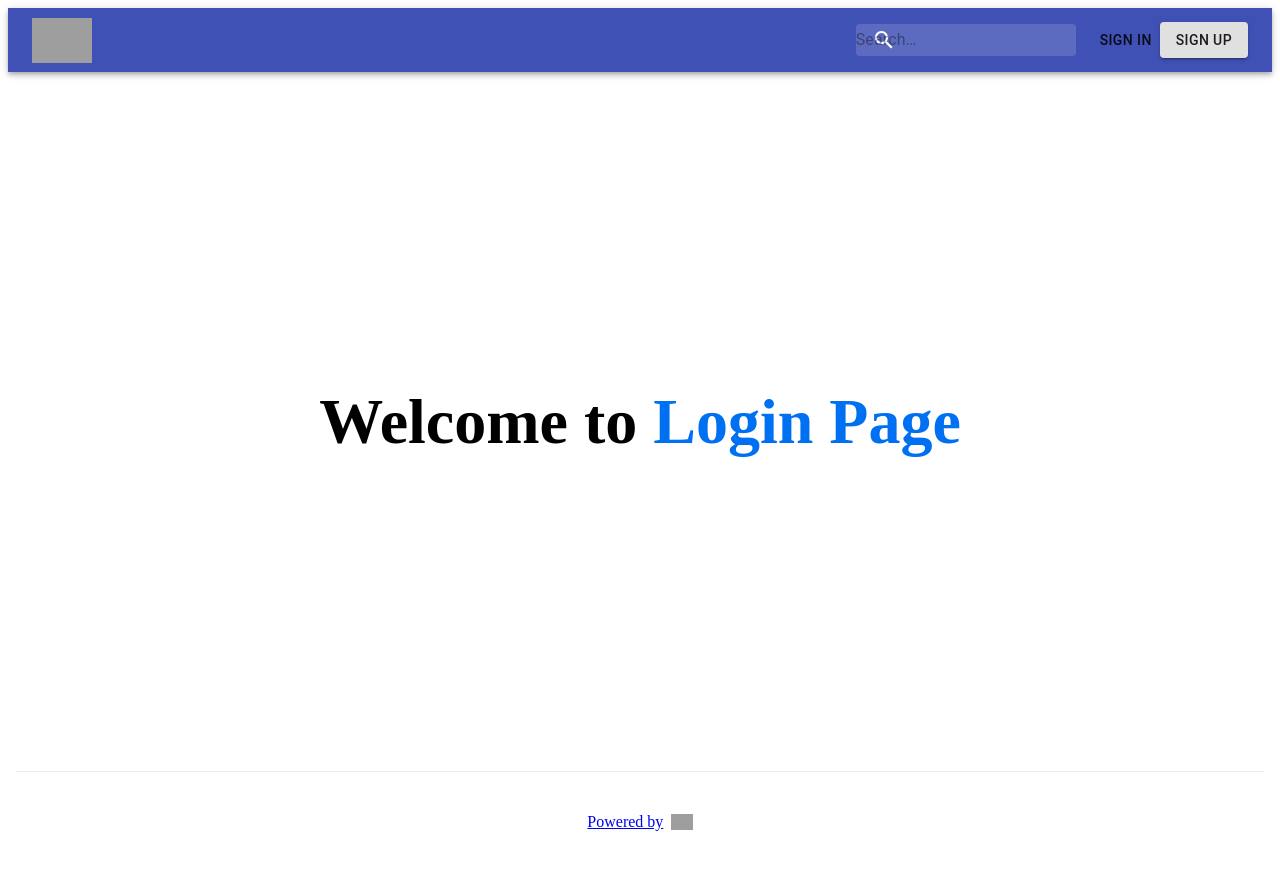
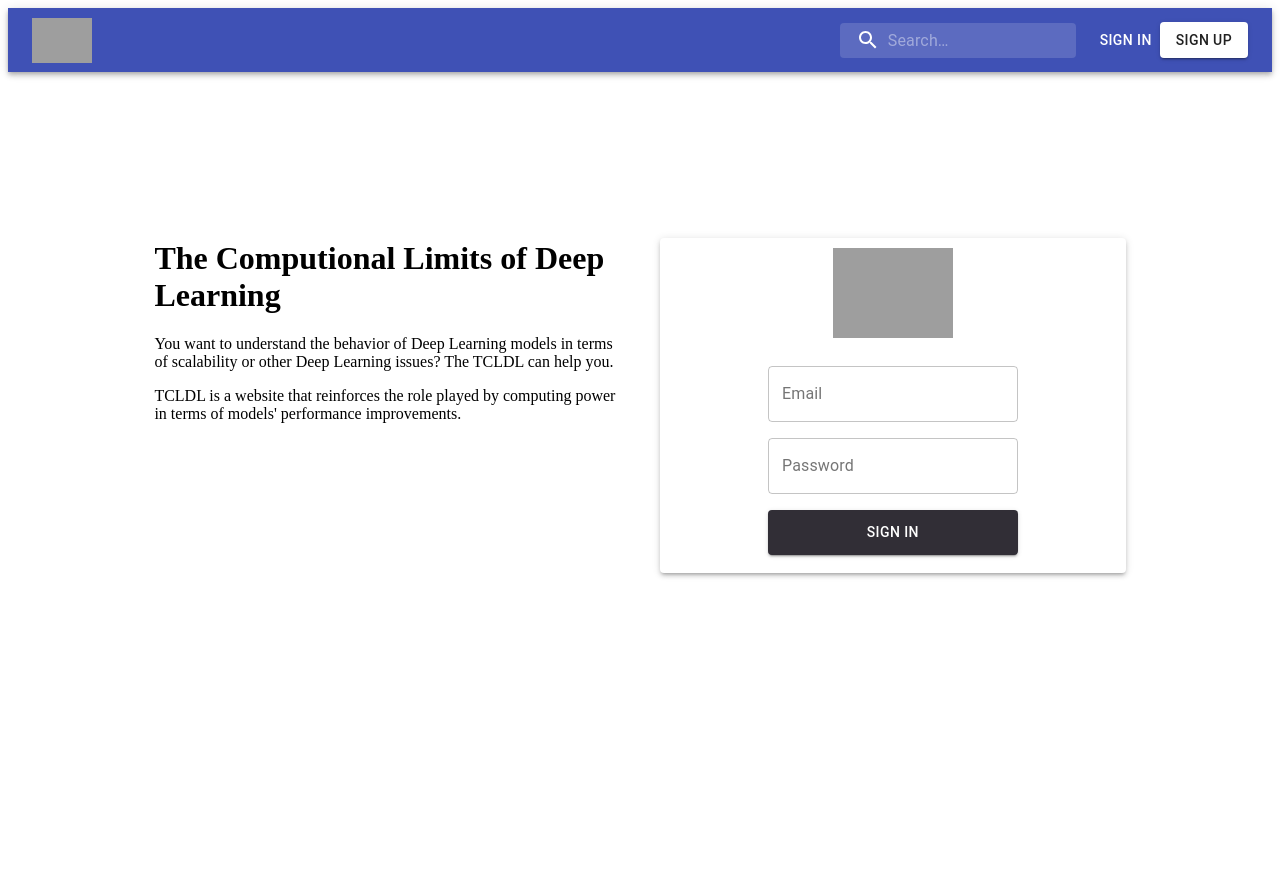
Before and after one commit to UnBArqDsw/2020.1_G2_TCLDL_Client, a Next.js app: page /login in a window 1280 px wide. Shown: the top 870 px of the page. After the commit the page ends 800 px from the top, so only its background shows below. Built offline with nearby package versions, Linux system fonts and the light colour scheme; grey boxes are pictures that could not be loaded.

Commit message:
Ajusting Login
Signed-off-by: Mikhaelle Bueno <mikhabueno@outlook.com>
Co-authored-by: Guilherme Deusdará <guibanci@gmail.com>

```diff
--- a/src/pages/login.js
+++ b/src/pages/login.js
@@ -1,37 +1,26 @@
 import Head from 'next/head';
-import styles from '../styles/Home.module.css';
+
+import TextField from '@material-ui/core/TextField';
+import Button from '@material-ui/core/Button';
+
+import useStyles from '../styles/CreateAccount.module';
+
 import AppBar from '../components/AppBar'
+import SignComponent from '../components/Sign'
+export default function Home() {
+  const styles = useStyles();
 
-export default function Home() {
   return (
     <div>
       <AppBar />
-      <div className={styles.container}>
-        <Head>
-          <title>Login Page</title>
-          <link rel="icon" href="/favicon.ico" />
-        </Head>
+      <SignComponent>
+        <form className={styles.form} noValidate autoComplete="off">
+          <TextField className={styles.field} id="filled-basic" label="Email" variant="outlined" />
+          <TextField className={styles.field} id="outlined-basic" label="Password" variant="outlined" />
 
-        <main className={styles.main}>
-          <h1 className={styles.title}>
-            Welcome to
-            {' '}
-            <a href="https://nextjs.org">Login Page</a>
-          </h1>
-        </main>
-
-        <footer className={styles.footer}>
-          <a
-            href="https://vercel.com?utm_source=create-next-app&utm_medium=default-template&utm_campaign=create-next-app"
-            target="_blank"
-            rel="noopener noreferrer"
-          >
-            Powered by
-            {' '}
-            <img src="/vercel.svg" alt="Vercel Logo" className={styles.logo} />
-          </a>
-        </footer>
-      </div>
+          <Button className={styles.button} variant="contained">sign in</Button>
+        </form>
+      </SignComponent>
     </div>
   );
 }
```
